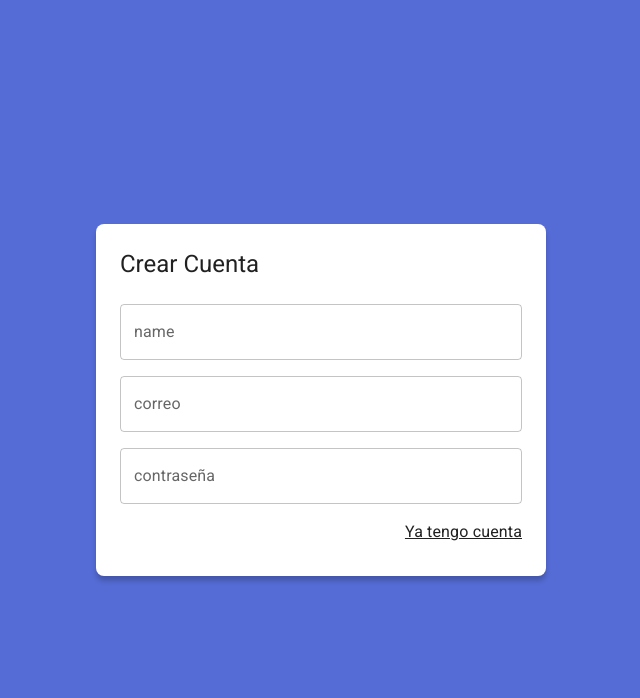
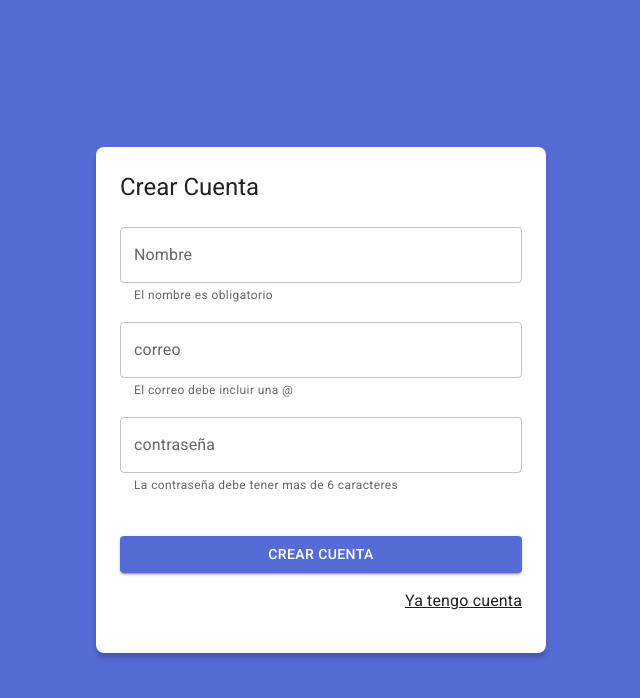
Before and after one commit to Jhonii10/Journal-app-10, a React (Vite) app: page /auth/register in a window 1280 px wide. Shown: the top 698 px of the page, without its empty margins (319-959 px from the left). Built offline with nearby package versions, Linux system fonts and the light colour scheme.

Commit message:
validacion register y error firebase

```diff
--- a/src/auth/pages/RegisterPage.jsx
+++ b/src/auth/pages/RegisterPage.jsx
@@ -1,13 +1,53 @@
-import {  Grid, Link, TextField } from "@mui/material";
+import {  Alert, Button, Grid, Link, TextField } from "@mui/material";
 import {Link as routerLink} from 'react-router-dom'
 import Authlayout from "../layout/Authlayout";
+import { useForm } from "../../hooks/useForm";
+import { useMemo, useState } from "react";
+import { startcreateUserWithEmailAndPassword } from "../../store/auth/thunks";
+import { useDispatch, useSelector } from "react-redux";
+
+const formData = {
+    email: '',
+    password:'',
+    displayName:''
+}
+
+const formValidations = {
+     email:[(value)=> value.includes('@'), 'El correo debe incluir una @'],
+     password:[(value)=> value.length >= 6, 'La contraseña debe tener mas de 6 caracteres'],
+     displayName:[(value)=> value.length >= 2, 'El nombre es obligatorio'],
+}
+
+export const RegisterPage = () => {
+
+    const dispatch = useDispatch();
+    const [formSubmit, setFormSubmit] = useState(false);
+
+    const { status, errorMessage } = useSelector( state => state.auth );
+    const isCheckingAuthentication = useMemo( () => status == 'checking', [status]);
+    console.log(isCheckingAuthentication);
 
 
-export const RegisterPage = () => {
+    const {
+        formState,displayName, email, password, onInputChange,
+          isFormValid,displayNameValid,emailValid,passwordValid
+        } = useForm(formData,formValidations)
+
+    const onSubmit = (event)=>{
+        event.preventDefault()
+        setFormSubmit(true)
+        if(!isFormValid) return;
+
+        dispatch(startcreateUserWithEmailAndPassword(formState))
+
+
+    }
+
+
     return (
 
             <Authlayout title="Crear Cuenta">
-            <form>
+            <form onSubmit={onSubmit}>
                 <Grid
                     container
 
@@ -19,10 +59,15 @@ export const RegisterPage = () => {
                     sx={{marginTop:2}}
                 >
                     <TextField
-                        label='name'
-                        type="name"
-                        placeholder="username "
+                        label='Nombre'
+                        type="text"
+                        placeholder="username"
                         fullWidth
+                        name="displayName"
+                        value={displayName}
+                        onChange={onInputChange}
+                        error={!!displayNameValid && formSubmit}
+                        helperText={displayNameValid}
                     />
 
                 </Grid>
@@ -38,6 +83,11 @@ export const RegisterPage = () => {
                         type="email"
                         placeholder="correo@gmail.com "
                         fullWidth
+                        name="email"
+                        value={email}
+                        onChange={onInputChange}
+                        error={!!emailValid && formSubmit}
+                        helperText={emailValid}
                     />
 
                 </Grid>
@@ -52,6 +102,11 @@ export const RegisterPage = () => {
                         type="password"
                         placeholder="contraseña"
                         fullWidth
+                        name="password"
+                        value={password}
+                        onChange={onInputChange}
+                        error={!!passwordValid && formSubmit}
+                        helperText={passwordValid }
                     />
 
                 </Grid>
@@ -62,13 +117,38 @@ export const RegisterPage = () => {
                     container
                     direction='row'
                     justifyContent='end'
+                    spacing={2}
+                    sx={{mb:1,mt:1}}
                 >
+
+                <Grid
+                  item
+                  xs={12}
+                  display={errorMessage ? '':'none'}
+                >
+                <Alert severity="error">{errorMessage}</Alert>
+                </Grid>
+
+                <Grid item xs={12}>
+               <Button
+                    disabled={isCheckingAuthentication}
+                    type="submit"
+                    variant="contained"
+                    fullWidth
+                    sx={{mt:2}}
+
+
+                >
+                    Crear Cuenta
+                </Button>
+                </Grid>
 
                 <Link
                     color={'inherit'}
                     component={routerLink}
                     sx={{mt:2 , mb:1}}
                     to={'/auth/login'}
+
                 >
                     Ya tengo cuenta
                 </Link>
--- a/src/firebase/providers.js
+++ b/src/firebase/providers.js
@@ -1,4 +1,4 @@
-import {GoogleAuthProvider,  signInWithPopup} from 'firebase/auth';
+import {GoogleAuthProvider,  signInWithPopup , createUserWithEmailAndPassword, updateProfile} from 'firebase/auth';
 import { firebaseAuth } from './config';
 
 const googleProvider =new GoogleAuthProvider();
@@ -32,3 +32,26 @@ export const singInWithGoogle = async()=>{
         }
     }
 }
+
+
+
+export const registerUserWithEmailPassword = async({email,password,displayName})=>{
+
+    try {
+        const resp = await createUserWithEmailAndPassword(firebaseAuth,email,password)
+        const {uid, photoURL} = resp.user;
+
+        await updateProfile( firebaseAuth.currentUser, { displayName });
+
+        return{
+            ok:true,
+            uid,photoURL,displayName
+        }
+
+    } catch (error) {
+        return{
+            ok:false,
+            errorMessage:error.message,
+        }
+    }
+}
--- a/src/hooks/useForm.js
+++ b/src/hooks/useForm.js
@@ -1,8 +1,22 @@
-import { useState } from 'react';
+/* eslint-disable react-hooks/exhaustive-deps */
+import { useEffect, useMemo, useState } from 'react';
 
-export const useForm = ( initialForm = {} ) => {
+export const useForm = ( initialForm = {} ,formValidations = {}) => {
 
     const [ formState, setFormState ] = useState( initialForm );
+    const [formValidation, setFormValidation] = useState({});
+
+    useEffect(() => {
+        createValidators()
+    }, [formState]);
+
+    const isFormValid = useMemo(()=>{
+       for (const formValue of Object.keys(formValidation)) {
+           if (formValidation[formValue] !== null) return false;
+           return true
+       }
+
+    },[formValidation])
 
     const onInputChange = ({ target }) => {
         const { name, value } = target;
@@ -16,10 +30,26 @@ export const useForm = ( initialForm = {} ) => {
         setFormState( initialForm );
     }
 
+
+    const createValidators = () => {
+
+        const formCheckedValues = {};
+
+        for (const formField of Object.keys(formValidations)) {
+            const [fn, errorMessage] = formValidations[formField];
+            formCheckedValues[`${formField}Valid`] = fn(formState[formField]) ? null : errorMessage;
+
+        }
+
+        setFormValidation(formCheckedValues)
+    }
+
     return {
         ...formState,
         formState,
         onInputChange,
         onResetForm,
+        ...formValidation,
+        isFormValid
     }
 }
--- a/src/store/auth/authSlice.js
+++ b/src/store/auth/authSlice.js
@@ -4,7 +4,7 @@ import { createSlice } from '@reduxjs/toolkit';
 export const authSlice = createSlice({
   name: 'auth',
   initialState:{
-    status:'not-authenticated',// 'checking','not-authenticated',
+    status:'not-authenticated',
     uid: null,
     email:null,
     displayName:null,
@@ -13,7 +13,7 @@ export const authSlice = createSlice({
    },
    reducers: {
     login:(state , {payload})=>{
-        state.status='checking';
+        state.status='authenticated';
         state.uid= payload.uid;
         state.email=payload.email;
         state.displayName=payload.displayName;
@@ -27,7 +27,7 @@ export const authSlice = createSlice({
         state.email=null;
         state.displayName=null;
         state.photoURL = null;
-        state.errorMessage= payload.errorMessage;
+        state.errorMessage= payload?.errorMessage;
 
     },
     checkingCredentials: (state)=>{
--- a/src/store/auth/thunks.js
+++ b/src/store/auth/thunks.js
@@ -1,5 +1,5 @@
 /* eslint-disable no-unused-vars */
-import { singInWithGoogle } from "../../firebase/providers"
+import { registerUserWithEmailPassword, singInWithGoogle } from "../../firebase/providers"
 import { checkingCredentials, login, logout } from "./authSlice"
 
 export const checkingAuthentication = (email,password) =>{
@@ -22,3 +22,15 @@ export const startGoogleSignIn = ()=>{
         }
     }
 }
+
+
+export const startcreateUserWithEmailAndPassword = ({email,password,displayName})=>{
+
+    return async(dispatch)=>{
+        dispatch(checkingCredentials())
+        const {ok,uid,photoURL,errorMessage} = await registerUserWithEmailPassword({displayName,email,password})
+        if ( !ok ) return dispatch( logout( {errorMessage} ) );
+
+        dispatch( login( {uid,photoURL,email,displayName} ))
+    }
+}
```
